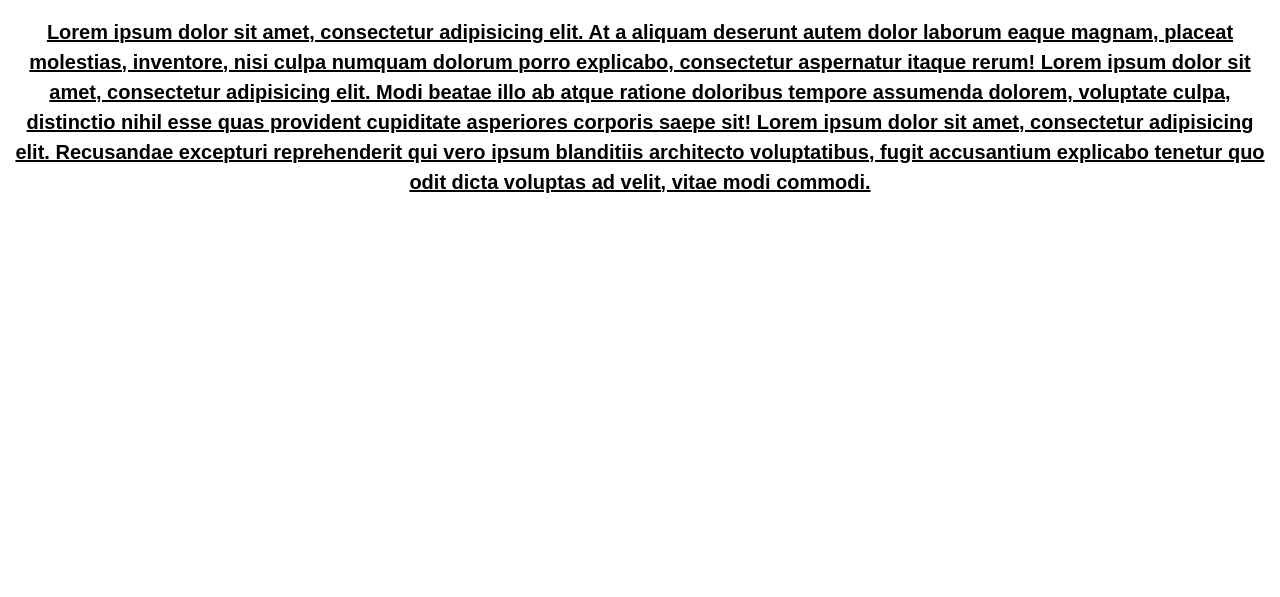
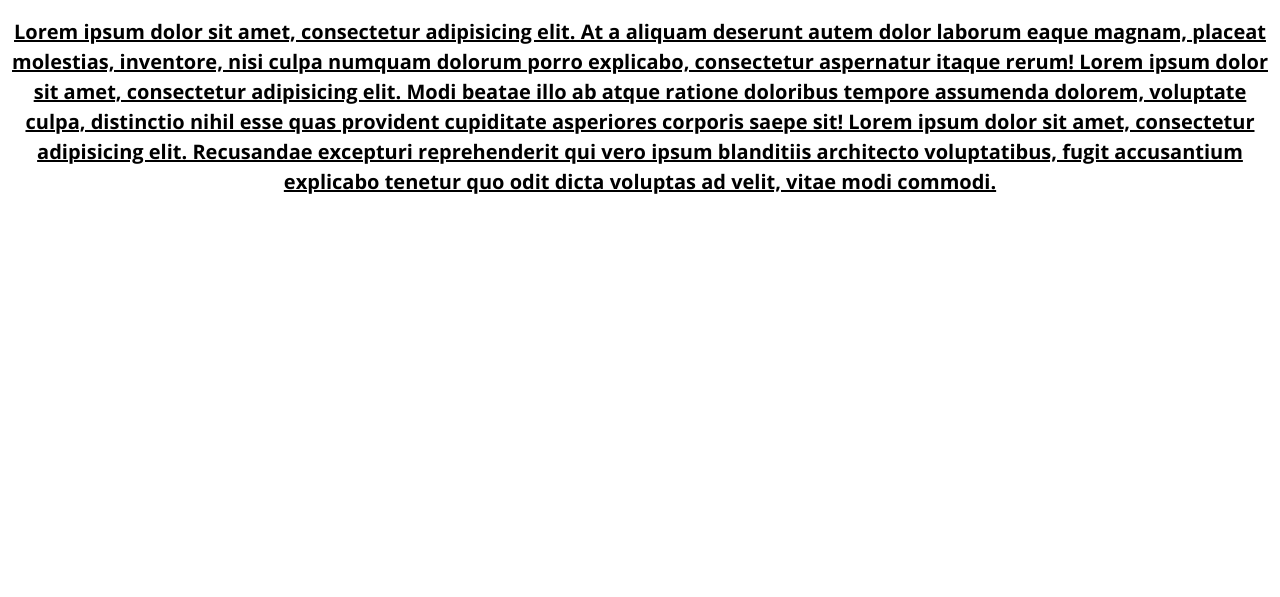
Before and after one commit to StupidSexyJake/Web-Developer-Bootcamp, a plain HTML site: page 06 - Intermediate CSS/fonts.html in a window 1280 px wide. Shown: the part 203-800 px from the top of the page. Drawn offline with nearby package versions, Linux system fonts and the light colour scheme.

Commit message:
feat: Add Google web fonts
Changes to be committed:
	modified:   06 - Intermediate CSS/fonts.html
	modified:   06 - Intermediate CSS/styles.css

```diff
--- a/06 - Intermediate CSS/fonts.html
+++ b/06 - Intermediate CSS/fonts.html
@@ -3,6 +3,7 @@
 	<head>
 		<title>Fonts Page Demo</title>
 		<link rel="stylesheet" type="text/css" href="styles.css">
+		<link href="https://fonts.googleapis.com/css?family=Open+Sans:400,700" rel="stylesheet">
 	</head>
 	<body>
 
--- a/06 - Intermediate CSS/styles.css
+++ b/06 - Intermediate CSS/styles.css
@@ -1,6 +1,6 @@
 /* font-family */
 p {
-	font-family: Arial;
+	font-family: 'Open Sans', sans-serif;
 }
 
 h1 {
@@ -49,7 +49,7 @@ p {
 
 /* text-decoration */
 
-h1 {
+span {
 	text-decoration: line-through;
 }
 
```
